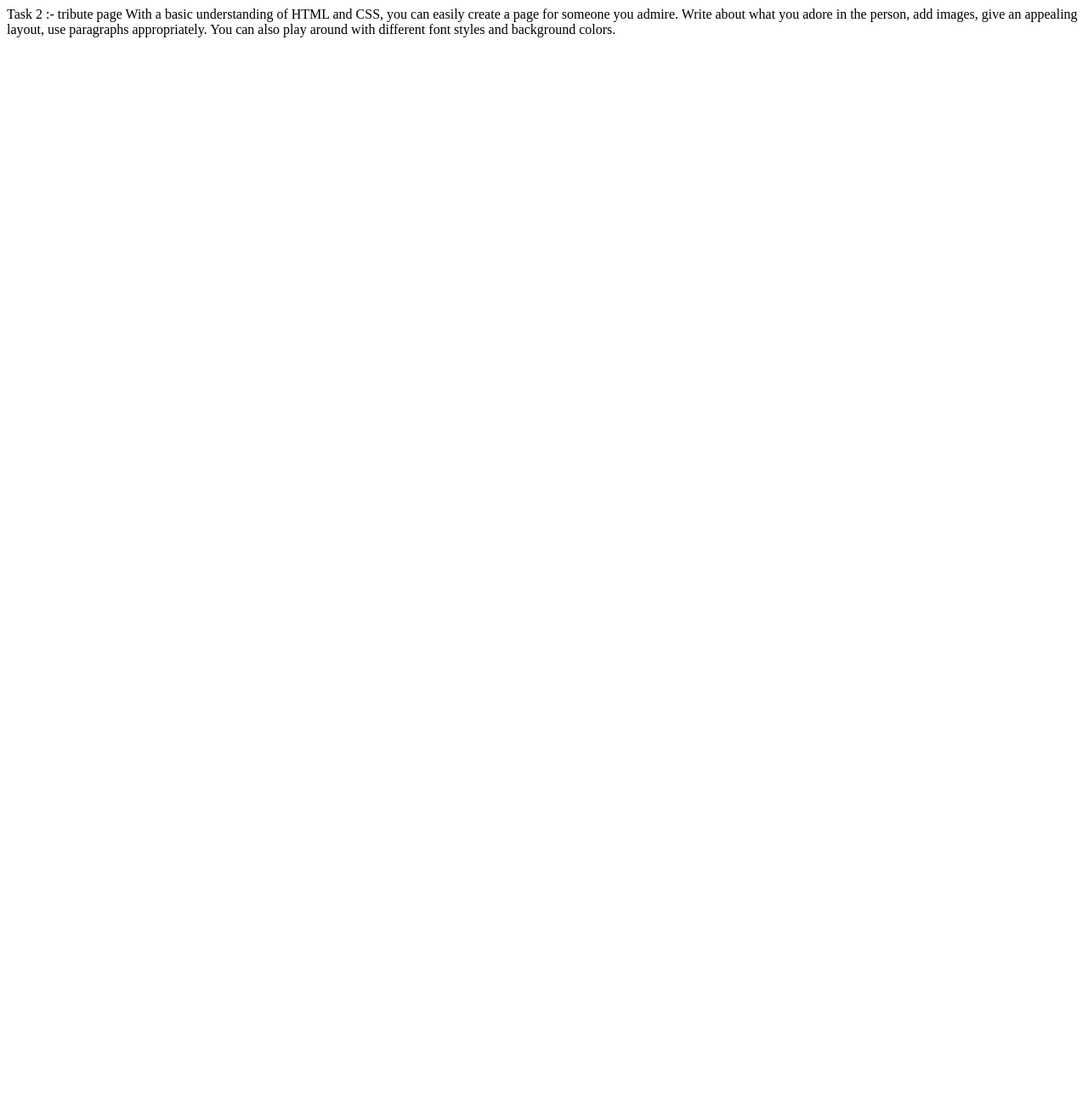
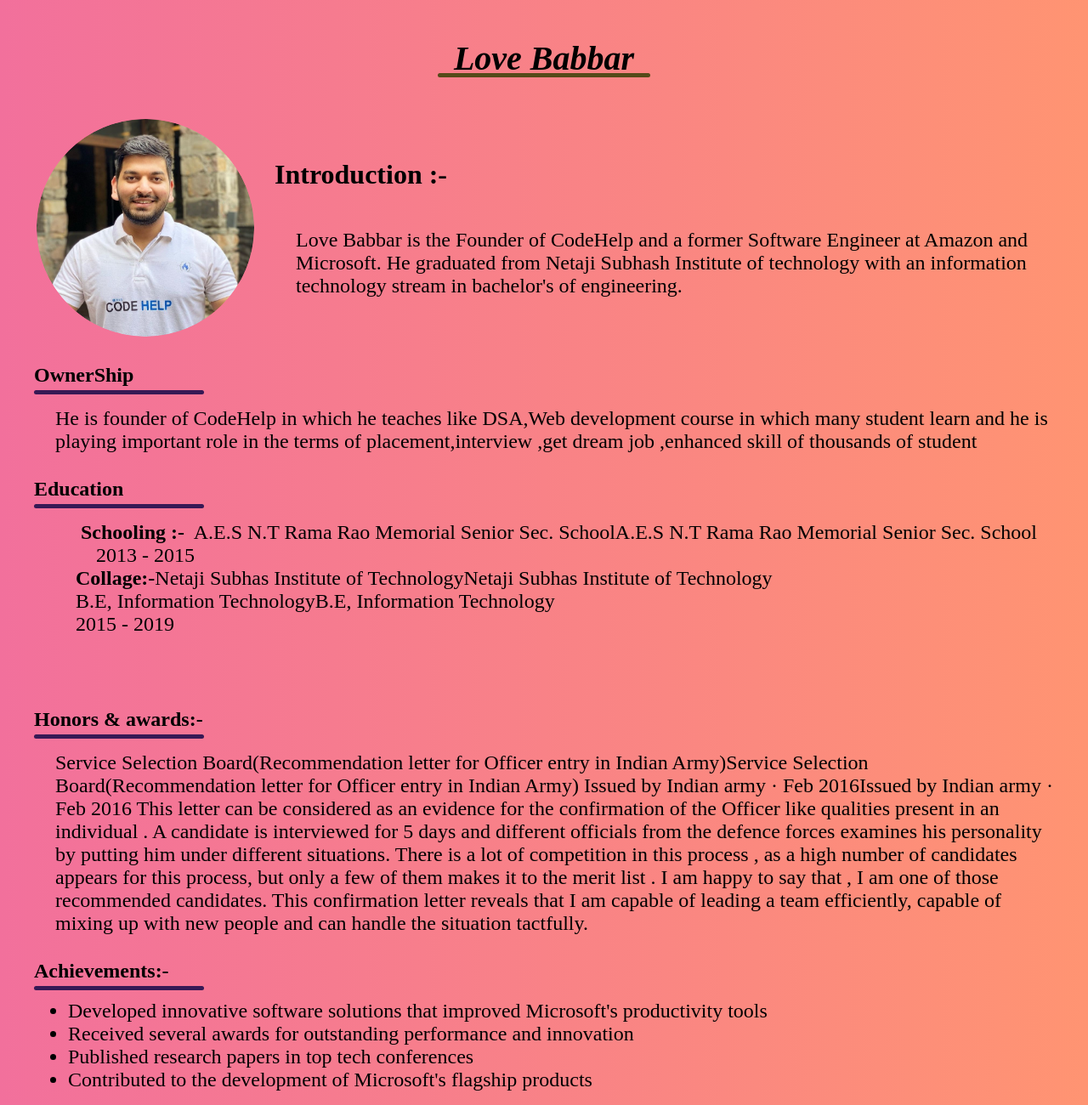
Before and after one commit to dhirendra2834/OIBSIP, a plain HTML site: page task2/index.html in a window 1280 px wide. Shown: the top 1300 px of the page at 85% size. Before the commit the page ends 800 px from the top, so only its background shows below. Drawn offline with Linux system fonts and the light colour scheme.

Commit message:
Add files via upload

```diff
--- /dev/null
+++ b/task2/index.css
@@ -0,0 +1,77 @@
+body{
+    margin:40px;
+
+    background-image: linear-gradient(to right, rgb(242, 112, 156), rgb(255, 148, 114));
+}
+
+*{
+    /* background-color: rgb(134, 166, 29); */
+
+}
+
+#headname
+{
+    font-style:oblique;
+    font-size: 40px;
+    text-align: center;
+}
+#headname::before{
+    content:'';
+    background: rgb(85, 74, 25);
+    height:5px;
+    width:250px;
+    margin-left: auto;
+    margin-right: auto;
+    display:block;
+    border-radius: 50px;
+transform: translateY(46px);
+}
+
+#pageimg
+{
+    border-radius: 50%;
+    width:16rem;
+    height: 16rem;
+    margin-right: 20px;
+
+box-sizing: border-box;
+}
+/* 1st pragraph  */
+#header
+{
+    display: flex;
+    flex-wrap: wrap;
+}
+#aboutsession
+{  position: relative;
+    float: right;
+    font-size: 24px;
+    padding-left: 25px;
+}
+#p2{
+    font-size: 24px;
+    padding-left: 25px;
+
+}
+#p3{
+    font-size: 24px;
+    padding-left: 25px;
+   font-family: 'Times New Roman', Times, serif;
+}
+#p{
+    font-size: 24px;
+    padding-left: 25px;
+}
+ul li{
+    font-size: 24px;
+}
+.title::before{
+    content:'';
+    background: rgb(55, 25, 85);
+    height:5px;
+    width:200px;
+
+    display:block;
+    border-radius: 50px;
+transform: translateY(36px);
+}
--- a/task2/index.html
+++ b/task2/index.html
@@ -1,4 +1,67 @@
-Task 2 :- tribute page
-With a basic understanding of HTML and CSS, you can easily create a page for someone you admire.
-Write about what you adore in the person, add images, give an appealing layout, use paragraphs appropriately.
-You can also play around with different font styles and background colors.
+<!DOCTYPE html>
+<html lang="en">
+
+<head>
+    <meta charset="UTF-8">
+    <meta http-equiv="X-UA-Compatible" content="IE=edge">
+    <meta name="viewport" content="width=device-width, initial-scale=1.0">
+    <title>Document</title>
+    <link rel="stylesheet" href="index.css" class="css">
+</head>
+
+<body>
+    <h1 id="headname">Love Babbar</h1>
+    <br id="header">
+<table>
+    <tr>
+        <td>
+
+            <img id="pageimg" src="lovebb.png" alt="">
+        </td>
+        <td>
+            <h1 >Introduction :-</h1>
+            <p id="aboutsession">Love Babbar is the Founder of CodeHelp and a former Software Engineer at Amazon and Microsoft. He graduated from Netaji Subhash Institute of technology with an information technology stream in bachelor's of engineering.</p>
+
+        </td>
+    </tr>
+</table>
+
+<!-- ownership  -->
+<section>
+    <h2 class="title">OwnerShip</h2>
+    <p id="p">He is founder of CodeHelp in which he teaches like DSA,Web development course in which  many student learn and he is  playing important role in  the terms of placement,interview ,get dream job ,enhanced skill of thousands of student  </p>
+</section>
+
+<!-- education part  -->
+<section id="education ">
+    <h2 class="title">Education</h2>
+    <pre id="p3">     <strong>Schooling :-</strong>  A.E.S N.T Rama Rao Memorial Senior Sec. SchoolA.E.S N.T Rama Rao Memorial Senior Sec. School
+        2013 - 2015
+    <strong>Collage:-</strong>Netaji Subhas Institute of TechnologyNetaji Subhas Institute of Technology
+    B.E, Information TechnologyB.E, Information Technology
+    2015 - 2019 </pre>
+    </section>
+    <br></br>
+
+
+    <!-- honor and award  -->
+<h2  class="title" style="text-decoration: dashed;">Honors & awards:-</h2>
+<p id="p2">Service Selection Board(Recommendation letter for Officer entry in Indian Army)Service Selection Board(Recommendation letter for Officer entry in Indian Army)
+    Issued by Indian army · Feb 2016Issued by Indian army · Feb 2016
+    This letter can be considered as an evidence for the confirmation of the Officer like qualities present in an individual . A candidate is interviewed for 5 days and different officials from the defence forces examines his personality by putting him under different situations. There is a lot of competition in this process , as a high number of candidates appears for this process, but only a few of them makes it to the merit list . I am happy to say that , I am one of those recommended candidates. This confirmation letter reveals that I am capable of leading a team efficiently, capable of mixing up with new people and can handle the situation tactfully. </p>
+
+<!-- achievement  -->
+    <section id="achievements">
+        <h2 class="title">Achievements:-</h2>
+        <ul class="p3">
+            <li>Developed innovative software solutions that improved Microsoft's productivity tools</li>
+            <li>Received several awards for outstanding performance and innovation</li>
+            <li>Published research papers in top tech conferences</li>
+            <li>Contributed to the development of Microsoft's flagship products</li>
+        </ul>
+    </section>
+
+    </div>
+</body>
+
+</html>
```
Also changed, not shown: task2/lovebb.png (added).
